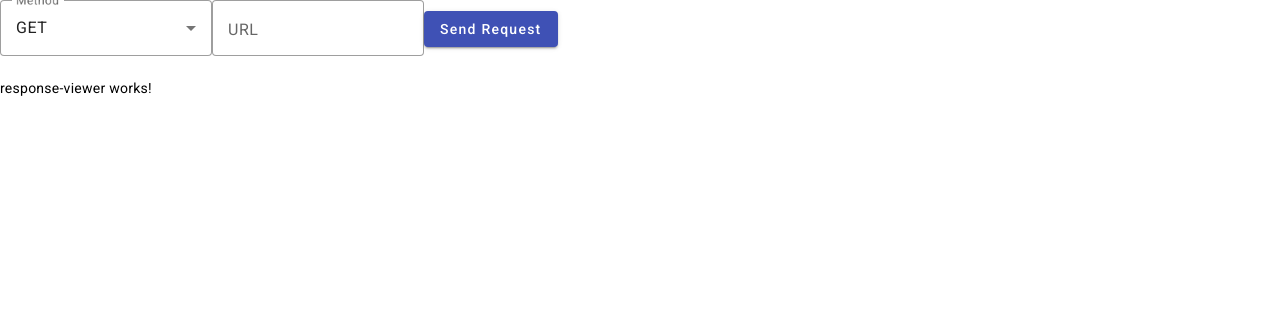
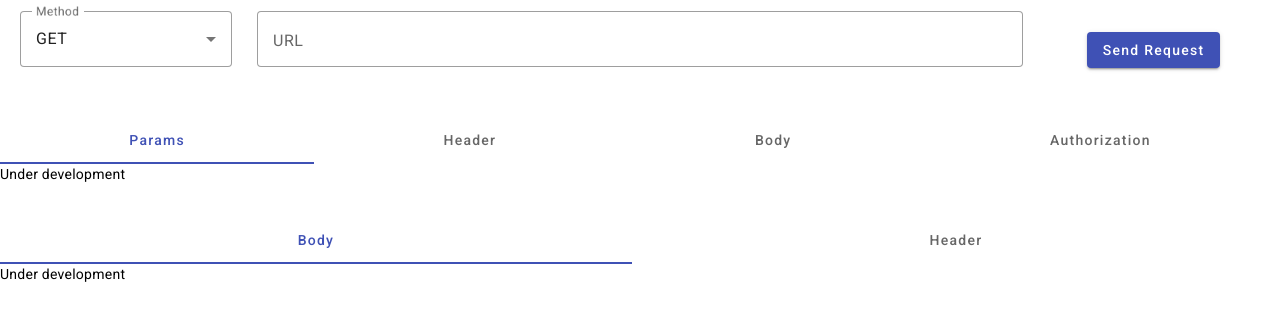
Before and after one commit to amit-kumar-shaw/postman-clone, an Angular app: page / in a window 1280 px wide. Shown: the top 318 px of the page. Built offline with nearby package versions, Linux system fonts and the light colour scheme.

Commit message:
add more ui elements

```diff
--- a/src/app/app.module.ts
+++ b/src/app/app.module.ts
@@ -11,6 +11,8 @@ import { MatSelectModule } from '@angular/material/select';
 import { MatInputModule } from '@angular/material/input';
 import { MatButtonModule } from '@angular/material/button';
 import { FormsModule } from '@angular/forms';
+import {MatGridListModule} from '@angular/material/grid-list';
+import {MatTabsModule} from '@angular/material/tabs';
 
 @NgModule({
   declarations: [
@@ -27,6 +29,8 @@ import { FormsModule } from '@angular/forms';
     MatInputModule,
     MatButtonModule,
     FormsModule,
+    MatGridListModule,
+    MatTabsModule
   ],
   providers: [],
   bootstrap: [AppComponent]
--- a/src/app/components/request-builder/request-builder.component.html
+++ b/src/app/components/request-builder/request-builder.component.html
@@ -1,4 +1,11 @@
-<mat-form-field appearance="outline">
+<mat-grid-list
+  cols="5"
+  rowHeight="fit"
+  gutterSize="4"
+  style="height: auto; min-height: 100px"
+>
+  <mat-grid-tile
+    ><mat-form-field appearance="outline">
       <mat-label>Method</mat-label>
       <mat-select [(value)]="selectedMethod">
         <mat-option *ngFor="let method of httpMethods" [value]="method">
@@ -6,12 +13,31 @@
         </mat-option>
       </mat-select>
     </mat-form-field>
-
-<mat-form-field appearance="outline">
+  </mat-grid-tile>
+  <mat-grid-tile colspan="3">
+    <mat-form-field appearance="outline" style="width: 100%">
       <mat-label>URL</mat-label>
-  <input matInput >
+      <input matInput placeholder="http://192.168.1.1:80" />
     </mat-form-field>
-
+  </mat-grid-tile>
+  <mat-grid-tile>
     <button mat-raised-button color="primary" (click)="sendRequest()">
       Send Request
     </button>
+  </mat-grid-tile>
+</mat-grid-list>
+
+<mat-grid-list
+  cols="1"
+  rowHeight="fit"
+  style="height: auto; min-height: 100px"
+>
+  <mat-grid-tile>
+    <mat-tab-group style="width: 100%;">
+      <mat-tab label="Params"> Under development </mat-tab>
+      <mat-tab label="Header"> Under development </mat-tab>
+      <mat-tab label="Body"> Under development </mat-tab>
+      <mat-tab label="Authorization"> Under development </mat-tab>
+    </mat-tab-group>
+     </mat-grid-tile>
+</mat-grid-list>
--- a/src/app/components/response-viewer/response-viewer.component.html
+++ b/src/app/components/response-viewer/response-viewer.component.html
@@ -1 +1,12 @@
-<p>response-viewer works!</p>
+<mat-grid-list
+  cols="1"
+  rowHeight="fit"
+  style="height: auto; min-height: 100px"
+>
+  <mat-grid-tile>
+    <mat-tab-group style="width: 100%;">
+        <mat-tab label="Body"> Under development </mat-tab>
+      <mat-tab label="Header"> Under development </mat-tab>
+    </mat-tab-group>
+     </mat-grid-tile>
+</mat-grid-list>
```
Lines whose indentation alone changed are shown as unchanged.
